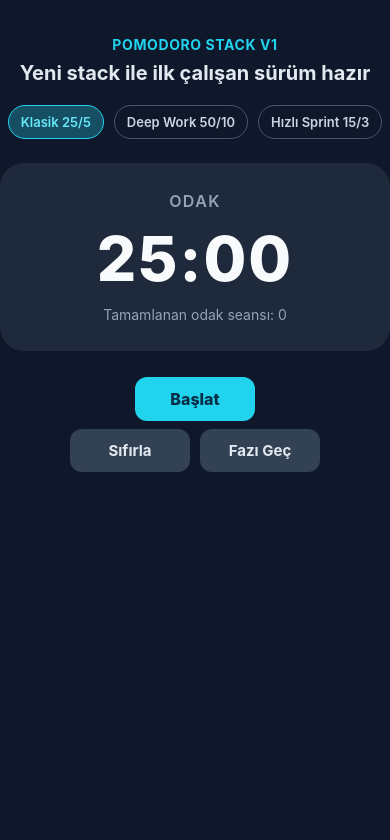
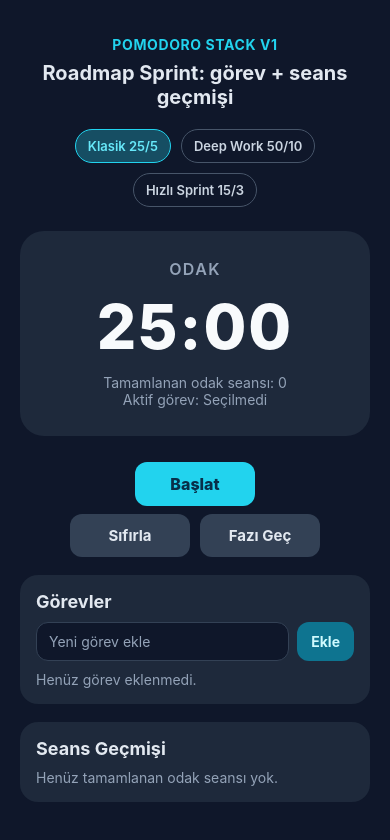
Before and after one commit to admlyz5858/Yeni, a React Native app in the folder app/: screen / in a window 390 px wide. Shown: the top 840 px of the page. Built offline with nearby package versions, Linux system fonts and the light colour scheme.

Commit message:
feat: add tasks and focus session history flow
Co-authored-by: admlyz5858 <admlyz5858@users.noreply.github.com>

```diff
--- a/app/App.tsx
+++ b/app/App.tsx
@@ -1,5 +1,14 @@
 import { StatusBar } from 'expo-status-bar';
-import { Pressable, SafeAreaView, StyleSheet, Text, View } from 'react-native';
+import { useState } from 'react';
+import {
+  Pressable,
+  SafeAreaView,
+  ScrollView,
+  StyleSheet,
+  Text,
+  TextInput,
+  View,
+} from 'react-native';
 
 import { usePomodoroTicker } from './src/hooks/usePomodoroTicker';
 import { usePomodoroStore } from './src/store/usePomodoroStore';
@@ -14,6 +23,7 @@ const phaseLabels: Record<PomodoroPhase, string> = {
 
 export default function App() {
   usePomodoroTicker();
+  const [taskTitle, setTaskTitle] = useState('');
 
   const presets = usePomodoroStore((state) => state.presets);
   const selectedPresetId = usePomodoroStore((state) => state.selectedPresetId);
@@ -21,16 +31,34 @@ export default function App() {
   const secondsLeft = usePomodoroStore((state) => state.secondsLeft);
   const isRunning = usePomodoroStore((state) => state.isRunning);
   const completedFocusSessions = usePomodoroStore((state) => state.completedFocusSessions);
+  const tasks = usePomodoroStore((state) => state.tasks);
+  const activeTaskId = usePomodoroStore((state) => state.activeTaskId);
+  const sessionHistory = usePomodoroStore((state) => state.sessionHistory);
   const start = usePomodoroStore((state) => state.start);
   const pause = usePomodoroStore((state) => state.pause);
   const resetCurrentPhase = usePomodoroStore((state) => state.resetCurrentPhase);
   const skipPhase = usePomodoroStore((state) => state.skipPhase);
   const selectPreset = usePomodoroStore((state) => state.selectPreset);
+  const addTask = usePomodoroStore((state) => state.addTask);
+  const toggleTask = usePomodoroStore((state) => state.toggleTask);
+  const setActiveTask = usePomodoroStore((state) => state.setActiveTask);
+
+  const activeTask = tasks.find((task) => task.id === activeTaskId) ?? null;
+
+  const handleAddTask = (): void => {
+    addTask(taskTitle);
+    setTaskTitle('');
+  };
+
+  const getPresetLabel = (presetId: string): string => {
+    return presets.find((preset) => preset.id === presetId)?.label ?? 'Bilinmeyen preset';
+  };
 
   return (
     <SafeAreaView style={styles.container}>
+      <ScrollView contentContainerStyle={styles.scrollContent}>
         <Text style={styles.brand}>Pomodoro Stack v1</Text>
-      <Text style={styles.headline}>Yeni stack ile ilk çalışan sürüm hazır</Text>
+        <Text style={styles.headline}>Roadmap Sprint: görev + seans geçmişi</Text>
 
         <View style={styles.presetRow}>
           {presets.map((preset) => {
@@ -53,6 +81,9 @@ export default function App() {
           <Text style={styles.phase}>{phaseLabels[phase]}</Text>
           <Text style={styles.timer}>{formatSeconds(secondsLeft)}</Text>
           <Text style={styles.meta}>Tamamlanan odak seansı: {completedFocusSessions}</Text>
+          <Text style={styles.meta}>
+            Aktif görev: {activeTask ? activeTask.title : 'Seçilmedi'}
+          </Text>
         </View>
 
         <View style={styles.actionsRow}>
@@ -73,6 +104,79 @@ export default function App() {
           </Pressable>
         </View>
 
+        <View style={styles.sectionCard}>
+          <Text style={styles.sectionTitle}>Görevler</Text>
+          <View style={styles.taskComposerRow}>
+            <TextInput
+              value={taskTitle}
+              onChangeText={setTaskTitle}
+              placeholder="Yeni görev ekle"
+              placeholderTextColor="#94a3b8"
+              style={styles.taskInput}
+              onSubmitEditing={handleAddTask}
+            />
+            <Pressable style={styles.addTaskButton} onPress={handleAddTask}>
+              <Text style={styles.addTaskButtonText}>Ekle</Text>
+            </Pressable>
+          </View>
+
+          {tasks.length === 0 ? (
+            <Text style={styles.emptyText}>Henüz görev eklenmedi.</Text>
+          ) : (
+            tasks.map((task) => {
+              const isActive = task.id === activeTaskId;
+              return (
+                <View key={task.id} style={[styles.taskRow, isActive && styles.taskRowActive]}>
+                  <Pressable
+                    style={styles.taskMain}
+                    onPress={() => setActiveTask(task.completed ? null : task.id)}
+                  >
+                    <Text style={[styles.taskTitle, task.completed && styles.taskTitleDone]}>
+                      {task.title}
+                    </Text>
+                    <Text style={styles.taskState}>
+                      {task.completed ? 'Tamamlandı' : isActive ? 'Aktif' : 'Bekliyor'}
+                    </Text>
+                  </Pressable>
+                  <Pressable style={styles.taskToggleButton} onPress={() => toggleTask(task.id)}>
+                    <Text style={styles.taskToggleButtonText}>
+                      {task.completed ? 'Geri Al' : 'Bitti'}
+                    </Text>
+                  </Pressable>
+                </View>
+              );
+            })
+          )}
+        </View>
+
+        <View style={styles.sectionCard}>
+          <Text style={styles.sectionTitle}>Seans Geçmişi</Text>
+          {sessionHistory.length === 0 ? (
+            <Text style={styles.emptyText}>Henüz tamamlanan odak seansı yok.</Text>
+          ) : (
+            sessionHistory.map((session) => {
+              const linkedTask = tasks.find((task) => task.id === session.taskId);
+              return (
+                <View key={session.id} style={styles.sessionRow}>
+                  <View>
+                    <Text style={styles.sessionDuration}>{formatSeconds(session.durationSeconds)}</Text>
+                    <Text style={styles.sessionMeta}>
+                      {getPresetLabel(session.presetId)} •{' '}
+                      {new Date(session.completedAt).toLocaleTimeString('tr-TR', {
+                        hour: '2-digit',
+                        minute: '2-digit',
+                      })}
+                    </Text>
+                  </View>
+                  <Text style={styles.sessionTask} numberOfLines={1}>
+                    {linkedTask ? linkedTask.title : 'Görevsiz seans'}
+                  </Text>
+                </View>
+              );
+            })
+          )}
+        </View>
+      </ScrollView>
       <StatusBar style="light" />
     </SafeAreaView>
   );
@@ -82,8 +186,11 @@ const styles = StyleSheet.create({
   container: {
     flex: 1,
     backgroundColor: '#0f172a',
+  },
+  scrollContent: {
     paddingHorizontal: 20,
     paddingTop: 24,
+    paddingBottom: 42,
     alignItems: 'center',
   },
   brand: {
@@ -187,4 +294,110 @@ const styles = StyleSheet.create({
     fontSize: 15,
     fontWeight: '700',
   },
+  sectionCard: {
+    width: '100%',
+    backgroundColor: '#1e293b',
+    borderRadius: 18,
+    padding: 16,
+    marginTop: 18,
+    gap: 10,
+  },
+  sectionTitle: {
+    color: '#e2e8f0',
+    fontSize: 18,
+    fontWeight: '700',
+  },
+  taskComposerRow: {
+    flexDirection: 'row',
+    gap: 8,
+  },
+  taskInput: {
+    flex: 1,
+    backgroundColor: '#0f172a',
+    borderWidth: 1,
+    borderColor: '#334155',
+    borderRadius: 12,
+    color: '#f8fafc',
+    paddingHorizontal: 12,
+    paddingVertical: 10,
+    fontSize: 14,
+  },
+  addTaskButton: {
+    backgroundColor: '#0e7490',
+    borderRadius: 12,
+    paddingHorizontal: 14,
+    justifyContent: 'center',
+  },
+  addTaskButtonText: {
+    color: '#cffafe',
+    fontWeight: '700',
+    fontSize: 14,
+  },
+  taskRow: {
+    flexDirection: 'row',
+    alignItems: 'center',
+    justifyContent: 'space-between',
+    gap: 10,
+    borderRadius: 12,
+    borderWidth: 1,
+    borderColor: '#334155',
+    padding: 10,
+  },
+  taskRowActive: {
+    borderColor: '#22d3ee',
+    backgroundColor: '#082f49',
+  },
+  taskMain: {
+    flex: 1,
+    gap: 2,
+  },
+  taskTitle: {
+    color: '#f8fafc',
+    fontSize: 15,
+    fontWeight: '600',
+  },
+  taskTitleDone: {
+    color: '#94a3b8',
+    textDecorationLine: 'line-through',
+  },
+  taskState: {
+    color: '#94a3b8',
+    fontSize: 12,
+  },
+  taskToggleButton: {
+    backgroundColor: '#334155',
+    borderRadius: 8,
+    paddingHorizontal: 10,
+    paddingVertical: 8,
+  },
+  taskToggleButtonText: {
+    color: '#cbd5e1',
+    fontSize: 12,
+    fontWeight: '700',
+  },
+  emptyText: {
+    color: '#94a3b8',
+    fontSize: 14,
+  },
+  sessionRow: {
+    borderRadius: 10,
+    borderWidth: 1,
+    borderColor: '#334155',
+    padding: 10,
+    gap: 4,
+  },
+  sessionDuration: {
+    color: '#f8fafc',
+    fontSize: 16,
+    fontWeight: '700',
+  },
+  sessionMeta: {
+    color: '#94a3b8',
+    fontSize: 12,
+  },
+  sessionTask: {
+    color: '#67e8f9',
+    fontSize: 13,
+    fontWeight: '600',
+  },
 });
--- a/app/src/store/usePomodoroStore.ts
+++ b/app/src/store/usePomodoroStore.ts
@@ -1,7 +1,7 @@
 import { create } from 'zustand';
 
 import { LONG_BREAK_EVERY, POMODORO_PRESETS } from '../constants/presets';
-import { PomodoroPhase, PresetConfig } from '../types/pomodoro';
+import { PomodoroPhase, PresetConfig, SessionRecord, TaskItem } from '../types/pomodoro';
 import { minutesToSeconds } from '../utils/time';
 
 interface PomodoroState {
@@ -11,12 +11,18 @@ interface PomodoroState {
   secondsLeft: number;
   isRunning: boolean;
   completedFocusSessions: number;
+  tasks: TaskItem[];
+  activeTaskId: string | null;
+  sessionHistory: SessionRecord[];
   tick: () => void;
   start: () => void;
   pause: () => void;
   resetCurrentPhase: () => void;
   skipPhase: () => void;
   selectPreset: (presetId: string) => void;
+  addTask: (title: string) => void;
+  toggleTask: (taskId: string) => void;
+  setActiveTask: (taskId: string | null) => void;
 }
 
 const getPresetById = (presetId: string): PresetConfig => {
@@ -46,6 +52,8 @@ const getNextPhase = (
   return 'focus';
 };
 
+const createId = (): string => `${Date.now()}-${Math.random().toString(36).slice(2, 8)}`;
+
 export const usePomodoroStore = create<PomodoroState>((set, get) => ({
   presets: POMODORO_PRESETS,
   selectedPresetId: POMODORO_PRESETS[0].id,
@@ -53,8 +61,18 @@ export const usePomodoroStore = create<PomodoroState>((set, get) => ({
   secondsLeft: minutesToSeconds(POMODORO_PRESETS[0].focusMinutes),
   isRunning: false,
   completedFocusSessions: 0,
+  tasks: [],
+  activeTaskId: null,
+  sessionHistory: [],
   tick: () => {
-    const { secondsLeft, phase, completedFocusSessions, selectedPresetId } = get();
+    const {
+      secondsLeft,
+      phase,
+      completedFocusSessions,
+      selectedPresetId,
+      activeTaskId,
+      sessionHistory,
+    } = get();
     if (secondsLeft > 1) {
       set({ secondsLeft: secondsLeft - 1 });
       return;
@@ -64,12 +82,27 @@ export const usePomodoroStore = create<PomodoroState>((set, get) => ({
       phase === 'focus' ? completedFocusSessions + 1 : completedFocusSessions;
     const nextPhase = getNextPhase(phase, nextCompletedFocusSessions);
     const preset = getPresetById(selectedPresetId);
+    const completedSessionDuration = getSecondsForPhase(preset, phase);
+    const nextSessionHistory =
+      phase === 'focus'
+        ? [
+            {
+              id: createId(),
+              completedAt: Date.now(),
+              durationSeconds: completedSessionDuration,
+              presetId: selectedPresetId,
+              taskId: activeTaskId,
+            },
+            ...sessionHistory,
+          ].slice(0, 20)
+        : sessionHistory;
 
     set({
       phase: nextPhase,
       completedFocusSessions: nextCompletedFocusSessions,
       secondsLeft: getSecondsForPhase(preset, nextPhase),
       isRunning: false,
+      sessionHistory: nextSessionHistory,
     });
   },
   start: () => set({ isRunning: true }),
@@ -105,4 +138,53 @@ export const usePomodoroStore = create<PomodoroState>((set, get) => ({
       secondsLeft: getSecondsForPhase(preset, phase),
     });
   },
+  addTask: (title: string) => {
+    const trimmedTitle = title.trim();
+    if (!trimmedTitle) {
+      return;
+    }
+
+    const { tasks, activeTaskId } = get();
+    const task: TaskItem = {
+      id: createId(),
+      title: trimmedTitle,
+      completed: false,
+      createdAt: Date.now(),
+    };
+
+    set({
+      tasks: [task, ...tasks],
+      activeTaskId: activeTaskId ?? task.id,
+    });
+  },
+  toggleTask: (taskId: string) => {
+    const { tasks, activeTaskId } = get();
+    const nextTasks = tasks.map((task) => {
+      if (task.id !== taskId) {
+        return task;
+      }
+
+      return { ...task, completed: !task.completed };
+    });
+
+    const toggledTask = nextTasks.find((task) => task.id === taskId);
+    const nextActiveTaskId = toggledTask?.completed && activeTaskId === taskId ? null : activeTaskId;
+
+    set({
+      tasks: nextTasks,
+      activeTaskId: nextActiveTaskId,
+    });
+  },
+  setActiveTask: (taskId: string | null) => {
+    const { tasks } = get();
+    if (taskId === null) {
+      set({ activeTaskId: null });
+      return;
+    }
+
+    const selectedTask = tasks.find((task) => task.id === taskId && !task.completed);
+    set({
+      activeTaskId: selectedTask ? selectedTask.id : null,
+    });
+  },
 }));
```
Also changed, not shown: app/src/types/pomodoro.ts (+15 -0 lines). Lines whose indentation alone changed are shown as unchanged.
